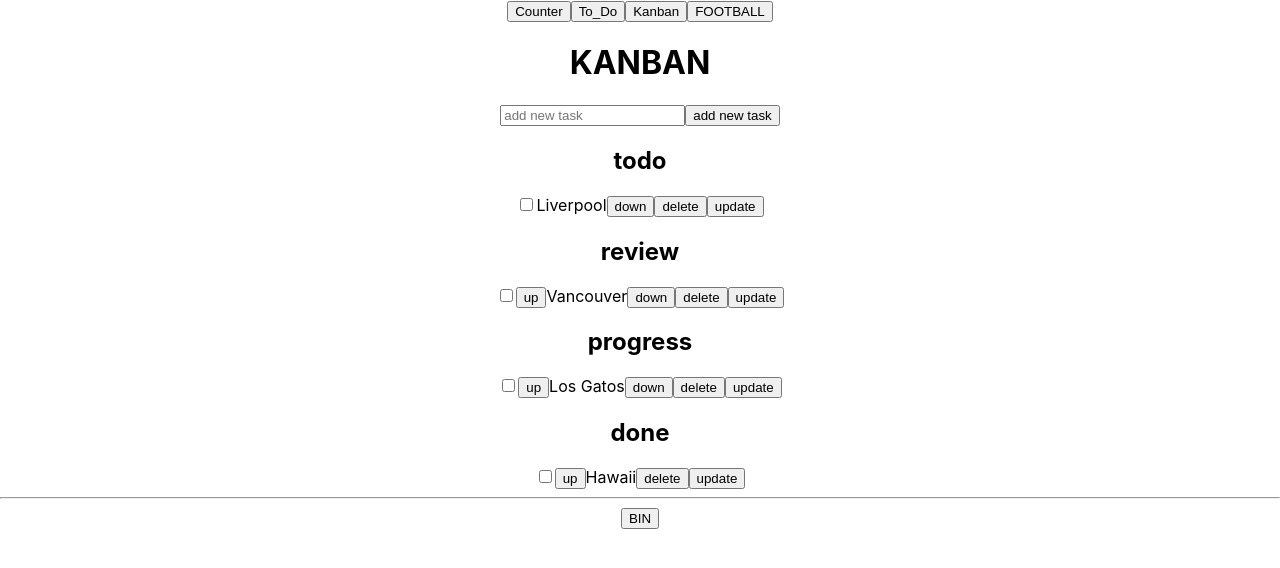
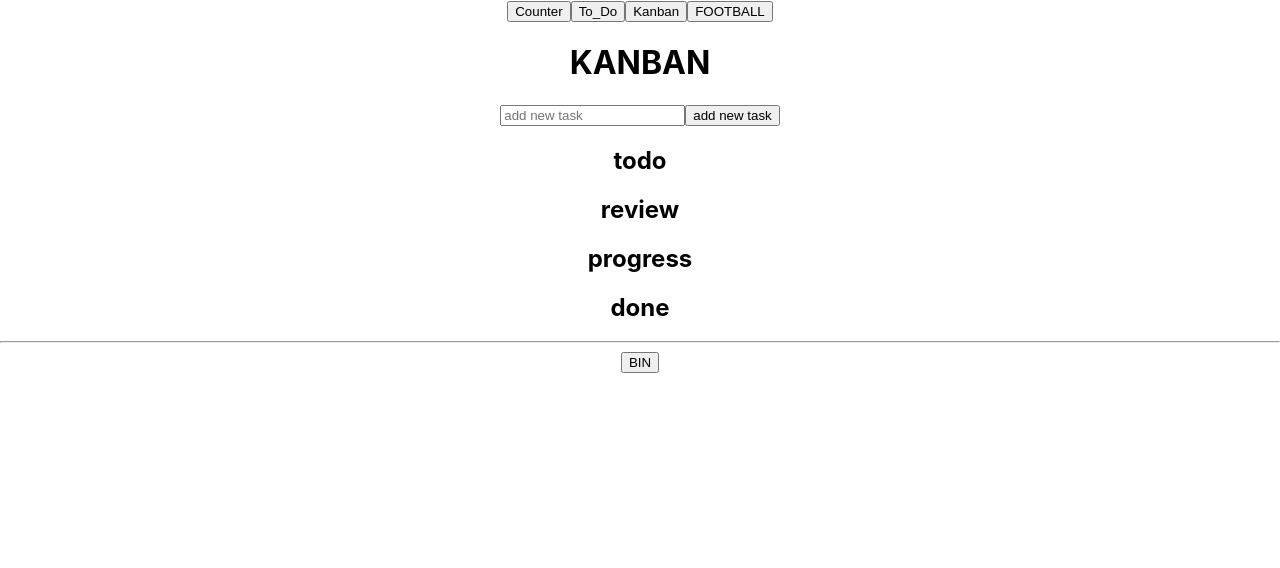
Before and after one commit to OlehPetko/test_simple_todo, a React (Create React App) app: page / in a window 1280 px wide. Both pictures are taken after a click on the button "Kanban". Shown: the top 568 px of the page. Built offline with nearby package versions, Linux system fonts and the light colour scheme.

Commit message:
change App.css

```diff
--- a/src/App.css
+++ b/src/App.css
@@ -2,37 +2,10 @@
   text-align: center;
 }
 
-.App-logo {
-  height: 40vmin;
-  pointer-events: none;
+
+button {
+  cursor: pointer;
 }
-
-@media (prefers-reduced-motion: no-preference) {
-  .App-logo {
-    animation: App-logo-spin infinite 20s linear;
-  }
+input {
+  cursor: pointer;
 }
-
-.App-header {
-  background-color: #282c34;
-  min-height: 100vh;
-  display: flex;
-  flex-direction: column;
-  align-items: center;
-  justify-content: center;
-  font-size: calc(10px + 2vmin);
-  color: white;
-}
-
-.App-link {
-  color: #61dafb;
-}
-
-@keyframes App-logo-spin {
-  from {
-    transform: rotate(0deg);
-  }
-  to {
-    transform: rotate(360deg);
-  }
-}
--- a/src/Kanban/Kanban.js
+++ b/src/Kanban/Kanban.js
@@ -5,12 +5,7 @@
 
     const statuses = ['todo', 'review', 'progress', 'done']
     const [newTask, setNewTask] = useState('')
-    const initialState = [
-        {id: Math.random(), status: statuses[0], name: 'Liverpool', mark: false, openUpdate: true, openDel: true},
-        {id: Math.random(), status: statuses[1], name: 'Vancouver', mark: false, openUpdate: true, openDel: true},
-        {id: Math.random(), status: statuses[2], name: 'Los Gatos', mark: false, openUpdate: true, openDel: true},
-        {id: Math.random(), status: statuses[3], name: 'Hawaii', mark: false, openUpdate: true, openDel: true},
-    ]
+    const initialState = []
     const [task, setTask] = useState(initialState)
     const [updateNewTask, setUpdateNewTask] = useState('')
     const addTask = () => {
```
